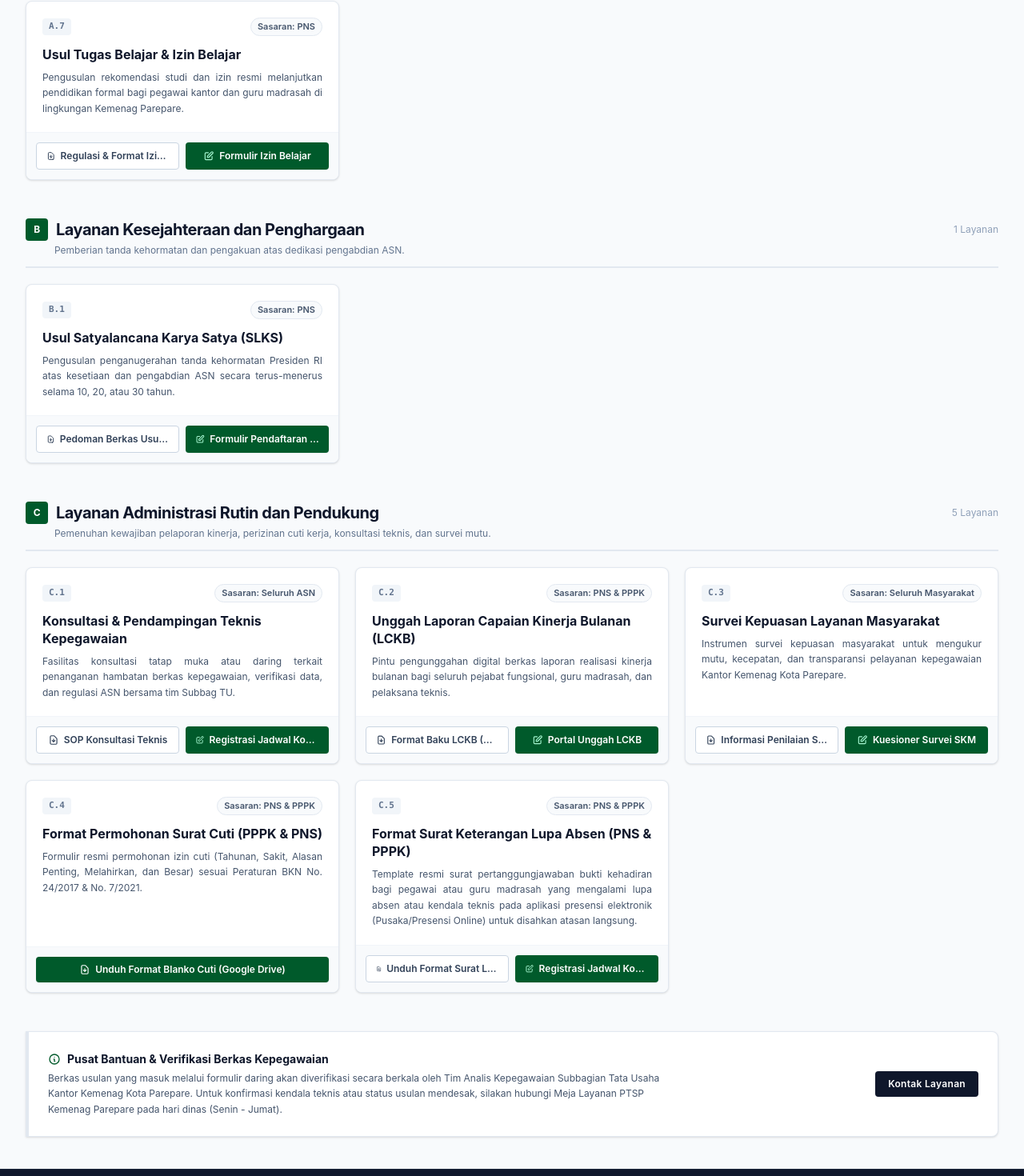
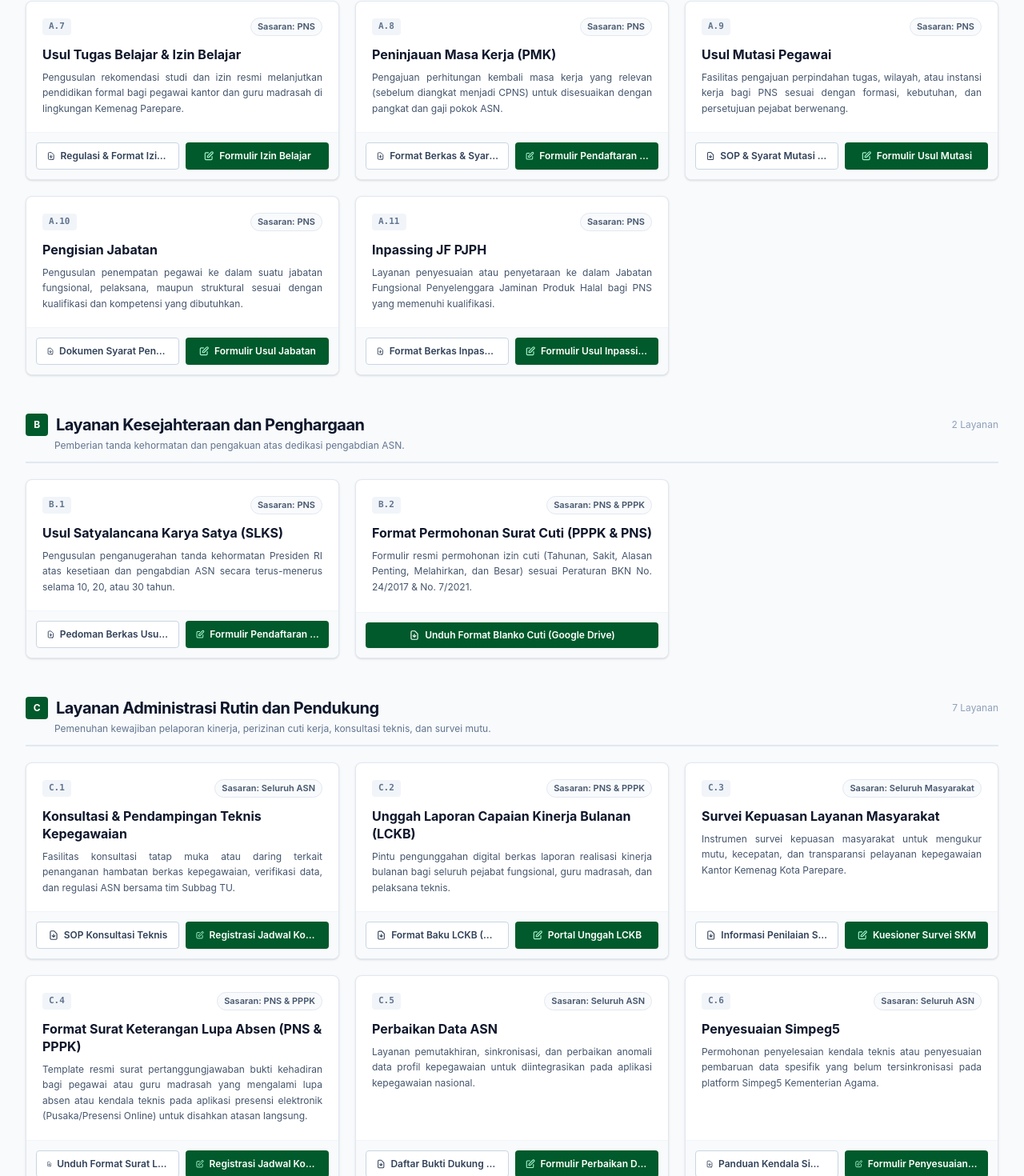
Before and after one commit to aqmalnurfauzi/ppidparepare, a Next.js app: page /SIMPEL-SDM in a window 1280 px wide. Shown: the part 1155-2625 px from the top of the page at 80% size. Built offline with nearby package versions, Linux system fonts and the light colour scheme.

Commit message:
penambahan layanan yang disesuaikan dengan silakan

```diff
--- a/app/SIMPEL-SDM/page.tsx
+++ b/app/SIMPEL-SDM/page.tsx
@@ -98,6 +98,46 @@ const DATA_LAYANAN_KEMENAG: KelompokLayananPemerintah[] = [
         urlPanduan: 'https://drive.google.com/file/d/1uzJewOqNX7uU5brD_DlVVgZOzfAAgx6q/view?usp=sharing',
         labelFormulir: 'Formulir Izin Belajar',
         urlFormulir: 'https://docs.google.com/forms/d/e/1FAIpQLSfRegdEjQddNKQQker3t5dIcaQfsEMOCTHCFEtQaTJ68KeiIA/viewform?usp=sf_link'
+      },
+      {
+        kodeLayanan: 'A.8',
+        nama: 'Peninjauan Masa Kerja (PMK)',
+        sasaran: 'PNS',
+        deskripsi: 'Pengajuan perhitungan kembali masa kerja yang relevan (sebelum diangkat menjadi CPNS) untuk disesuaikan dengan pangkat dan gaji pokok ASN.',
+        labelPanduan: 'Format Berkas & Syarat (PDF)',
+        urlPanduan: 'https://drive.google.com/file/d/14kooPMRQP8esu3L65CU7QdZmKd7PZzfm/view?usp=sharing',
+        labelFormulir: 'Formulir Pendaftaran SLKS',
+        urlFormulir: 'https://docs.google.com/forms/d/e/1FAIpQLScqLgMjEn2i-ngU20YDlHUXNP9DPh1CdTFa-mK8YWYHb1AkQw/viewform?usp=dialog'
+      },
+      {
+        kodeLayanan: 'A.9',
+        nama: 'Usul Mutasi Pegawai',
+        sasaran: 'PNS',
+        deskripsi: 'Fasilitas pengajuan perpindahan tugas, wilayah, atau instansi kerja bagi PNS sesuai dengan formasi, kebutuhan, dan persetujuan pejabat berwenang.',
+        labelPanduan: 'SOP & Syarat Mutasi (PDF)',
+        urlPanduan: 'https://drive.google.com/file/d/1hEHxDh7ueXfciIPOvR7CHt2u8G-xoe-R/view?usp=sharing',
+        labelFormulir: 'Formulir Usul Mutasi',
+        urlFormulir: 'https://forms.gle/7pctp7yoxTeCKo5F6'
+      },
+      {
+        kodeLayanan: 'A.10',
+        nama: 'Pengisian Jabatan',
+        sasaran: 'PNS',
+        deskripsi: 'Pengusulan penempatan pegawai ke dalam suatu jabatan fungsional, pelaksana, maupun struktural sesuai dengan kualifikasi dan kompetensi yang dibutuhkan.',
+        labelPanduan: 'Dokumen Syarat Pengisian (PDF)',
+        urlPanduan: 'https://drive.google.com/file/d/1hBDCFGFSOn6kK-Rlkxt2TVNdAovRrNKI/view?usp=sharing',
+        labelFormulir: 'Formulir Usul Jabatan',
+        urlFormulir: 'https://forms.gle/7pctp7yoxTeCKo5F6'
+      },
+      {
+        kodeLayanan: 'A.11',
+        nama: 'Inpassing JF PJPH',
+        sasaran: 'PNS',
+        deskripsi: 'Layanan penyesuaian atau penyetaraan ke dalam Jabatan Fungsional Penyelenggara Jaminan Produk Halal bagi PNS yang memenuhi kualifikasi.',
+        labelPanduan: 'Format Berkas Inpassing (PDF)',
+        urlPanduan: 'https://drive.google.com/file/d/1rBNoX0kGWc_1EmJb1NcxMp_GIrDv-xRk/view?usp=sharing',
+        labelFormulir: 'Formulir Usul Inpassing',
+        urlFormulir: 'https://forms.gle/7pctp7yoxTeCKo5F6'
       }
     ]
   },
@@ -115,6 +155,14 @@ const DATA_LAYANAN_KEMENAG: KelompokLayananPemerintah[] = [
         urlPanduan: 'https://drive.google.com/file/d/1O8upER9aHNhd8zPorE8skVwLrQKUBsRG/view?usp=sharing',
         labelFormulir: 'Formulir Pendaftaran SLKS',
         urlFormulir: 'https://docs.google.com/forms/d/e/1FAIpQLScqLgMjEn2i-ngU20YDlHUXNP9DPh1CdTFa-mK8YWYHb1AkQw/viewform?usp=dialog'
+      },
+      {
+         kodeLayanan: 'B.2',
+        nama: 'Format Permohonan Surat Cuti (PPPK & PNS)',
+        sasaran: 'PNS & PPPK',
+        deskripsi: 'Formulir resmi permohonan izin cuti (Tahunan, Sakit, Alasan Penting, Melahirkan, dan Besar) sesuai Peraturan BKN No. 24/2017 & No. 7/2021.',
+        labelPanduan: 'Unduh Format Blanko Cuti (Google Drive)',
+        urlPanduan: 'https://drive.google.com/drive/folders/1UAdx1xtEzcZTqmQjGynzlVS9VwOmM6If'
       }
     ]
   },
@@ -155,20 +203,42 @@ const DATA_LAYANAN_KEMENAG: KelompokLayananPemerintah[] = [
       },
       {
         kodeLayanan: 'C.4',
-        nama: 'Format Permohonan Surat Cuti (PPPK & PNS)',
-        sasaran: 'PNS & PPPK',
-        deskripsi: 'Formulir resmi permohonan izin cuti (Tahunan, Sakit, Alasan Penting, Melahirkan, dan Besar) sesuai Peraturan BKN No. 24/2017 & No. 7/2021.',
-        labelPanduan: 'Unduh Format Blanko Cuti (Google Drive)',
-        urlPanduan: 'https://drive.google.com/drive/folders/1UAdx1xtEzcZTqmQjGynzlVS9VwOmM6If'
-      },
-      {
-        kodeLayanan: 'C.5',
         nama: 'Format Surat Keterangan Lupa Absen (PNS & PPPK)',
         sasaran: 'PNS & PPPK',
         deskripsi: 'Template resmi surat pertanggungjawaban bukti kehadiran bagi pegawai atau guru madrasah yang mengalami lupa absen atau kendala teknis pada aplikasi presensi elektronik (Pusaka/Presensi Online) untuk disahkan atasan langsung.',
         labelPanduan: 'Unduh Format Surat Lupa Absen (Google Drive)',
         urlPanduan: 'https://docs.google.com/document/d/1DEoWj5mDrTXZhgjAkwdPH5Tg03TyLhij/edit?usp=sharing&ouid=112206925890698995511&rtpof=true&sd=true',
         labelFormulir: 'Registrasi Jadwal Konsultasi',
+        urlFormulir: 'https://forms.gle/7pctp7yoxTeCKo5F6'
+      },
+       {
+        kodeLayanan: 'C.5',
+        nama: 'Perbaikan Data ASN',
+        sasaran: 'Seluruh ASN',
+        deskripsi: 'Layanan pemutakhiran, sinkronisasi, dan perbaikan anomali data profil kepegawaian untuk diintegrasikan pada aplikasi kepegawaian nasional.',
+        labelPanduan: 'Daftar Bukti Dukung (PDF)',
+        urlPanduan: 'https://drive.google.com/file/d/1uFUalk2-oBcyPpik7Ox1MVCdi-YXfZ1R/view?usp=sharing',
+        labelFormulir: 'Formulir Perbaikan Data',
+        urlFormulir: 'https://forms.gle/7pctp7yoxTeCKo5F6'
+      },
+      {
+        kodeLayanan: 'C.6',
+        nama: 'Penyesuaian Simpeg5',
+        sasaran: 'Seluruh ASN',
+        deskripsi: 'Permohonan penyelesaian kendala teknis atau penyesuaian pembaruan data spesifik yang belum tersinkronisasi pada platform Simpeg5 Kementerian Agama.',
+        labelPanduan: 'Panduan Kendala Simpeg5 (PDF)',
+        urlPanduan: 'https://drive.google.com/file/d/1bNxNXymIdRnOwVmUlsw6q0L6kpWoK08G/view?usp=sharing',
+        labelFormulir: 'Formulir Penyesuaian Simpeg5',
+        urlFormulir: 'https://forms.gle/7pctp7yoxTeCKo5F6'
+      },
+      {
+        kodeLayanan: 'C.7',
+        nama: 'Layanan Kepegawaian Lainnya',
+        sasaran: 'Seluruh ASN',
+        deskripsi: 'Fasilitas bantuan untuk pengajuan administrasi atau urusan kepegawaian yang tidak tercantum secara spesifik pada katalog layanan di atas.',
+        labelPanduan: 'Ketentuan Layanan Umum (PDF)',
+        urlPanduan: 'https://drive.google.com/file/d/1m-KuDE1Df8Eq-SGkPamt4aDPO6brFy-K/view?usp=sharing',
+        labelFormulir: 'Formulir Bantuan Lainnya',
         urlFormulir: 'https://forms.gle/7pctp7yoxTeCKo5F6'
       }
     ]
```
